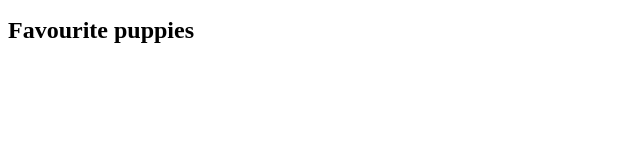
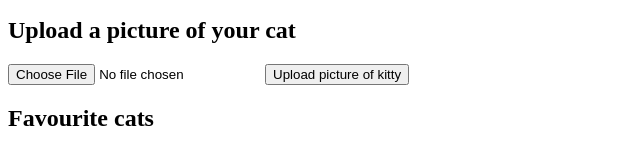
Before and after one commit to lufebadeca/catAPI, a plain HTML site: page index.html in a window 1280 px wide. Shown: the part 235-400 px from the top of the page, without its empty margins (0-640 px from the left). Drawn offline with Linux system fonts and the light colour scheme; no server answers.

Commit message:
upload pictures functionality added

```diff
--- a/index.html
+++ b/index.html
@@ -8,7 +8,7 @@
 <body>
     <h1>Cats and cats app</h1>
 
-        <span id="error"></span>
+        <span id="errorSpan"></span>
         <h2>Random kitties</h2>
 
         <section id="randomCats">
@@ -34,8 +34,22 @@
             </div>
         </section>
 
+        <section id="uploadCat">
+            <h2>Upload a picture of your cat</h2>
+
+            <form id="uploadForm">
+                <input id="file" type="file" name="file" />
+                <button type="button" onclick="uploadCatPicture()">Upload picture of kitty</button>
+            </form>
+        </section>
+
         <section id="favCats">
-            <h2>Favourite puppies</h2>
+            <h2>Favourite cats</h2>
+
+            <!--<article>
+                <img id="img1" width="150" alt="Favoutire cat here">
+                <button>Remove cat from favourites</button>
+            </article>-->
         </section>
 
     <script src="./main.js" ></script>
--- a/main.js
+++ b/main.js
@@ -19,6 +19,7 @@ const randomURL = "https://api.thecatapi.com/v1/images/search?limit=4";
 const favURL= "https://api.thecatapi.com/v1/favourites";
 const delURL= (id) => `https://api.thecatapi.com/v1/favourites/${id}`;
 //const delURL= "https://api.thecatapi.com/v1/favourites/_WWmAUUgU?api_key=${apiKeyCat}";
+const uploadFavURL= "https://api.thecatapi.com/v1/images/upload";
 
 async function loadRandomCats(){
     const resp = await fetch(randomURL, {
@@ -61,8 +62,8 @@ async function loadFavCats(){
         console.log(data);
         console.groupEnd();
 
-        const section = document.getElementById('favCats');     //identifies the already created section
-        section.innerHTML = "<h2>Favourite puppies</h2>";
+        const section = document.getElementById('favCats');     //identifies the already created section favCats
+        section.innerHTML = "<h2>Favourite cats</h2>";
 
         data.forEach( kitty => {        //iterates the data response
 
@@ -122,6 +123,33 @@ async function deleteFavCats( myId ){
     loadFavCats();
 }
 
+async function uploadCatPicture(){
+    const form = document.getElementById('uploadForm');    //stores the application object of the HTML form
+    const formData = new FormData(form); //instance of class FormData prepared to include form objects and features, see argument
+    //In the varaible, the inner objects can be accessed via their names, by being used as argument for get method
+    console.log(formData.get('file'));
+
+    const resp = await fetch(uploadFavURL, {
+        method: 'POST',
+        headers: {
+            //'Content-Type': 'multipart/form-data',   //option to send multipart type information
+            'X-API-KEY': apiKeyCat,   },
+        body:  formData,
+    });
+
+    const data = await resp.json();
+    if(resp.status!==201){
+        spanError.innerHTML = `Hubo un error al guardar favorito ${resp.status} ${data}`
+    }else{
+        console.group("favourite uploaded successfully");
+        console.log(data);
+        console.groupEnd();
+        saveFavCats(data.id);
+    }
+    loadFavCats();
+
+}
+
     /*fetch(URL)
     .then( (res)=> res.json() )
     .then( data=>{
```
